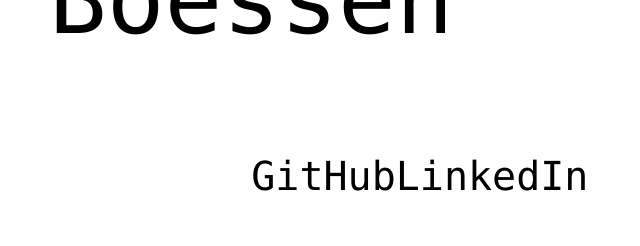
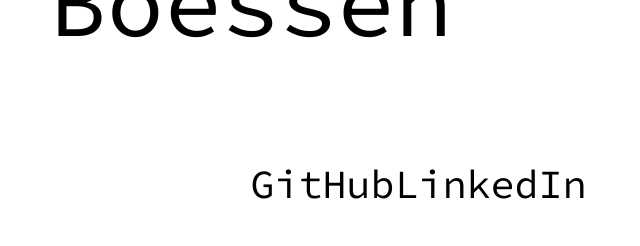
Before and after one commit to AndrewBoessen/portfolio-website, a website built with webpack: page index.html in a window 1280 px wide. Shown: the whole page, without its empty margins (591-1231 px from the left). Built offline with nearby package versions, Linux system fonts and the light colour scheme; files whose address does not match are found by name.

Commit message:
update font compatibility

```diff
--- a/index.html
+++ b/index.html
@@ -3,6 +3,7 @@
 
 <head>
   <link rel="stylesheet" href="style.css">
+  <link href="https://fonts.googleapis.com/css2?family=Source+Code+Pro&display=swap" rel="stylesheet">
 </head>
 
 <body>
--- a/style.css
+++ b/style.css
@@ -9,17 +9,16 @@ body {
   flex-direction: column;
   align-items: center;
   justify-content: flex-start;
+  font-family: 'Source Code Pro', 'Lucida Console', Monaco, 'Courier New', Consolas, monospace;
 }
 
 h1 {
-  font-family: 'Lucida Console', monospace;
   font-size: 600%;
   font-weight: normal;
   text-align: center;
 }
 
 h2 {
-  font-family: 'Lucida Console', monospace;
   font-size: 250%;
   font-weight: normal;
 }
```
